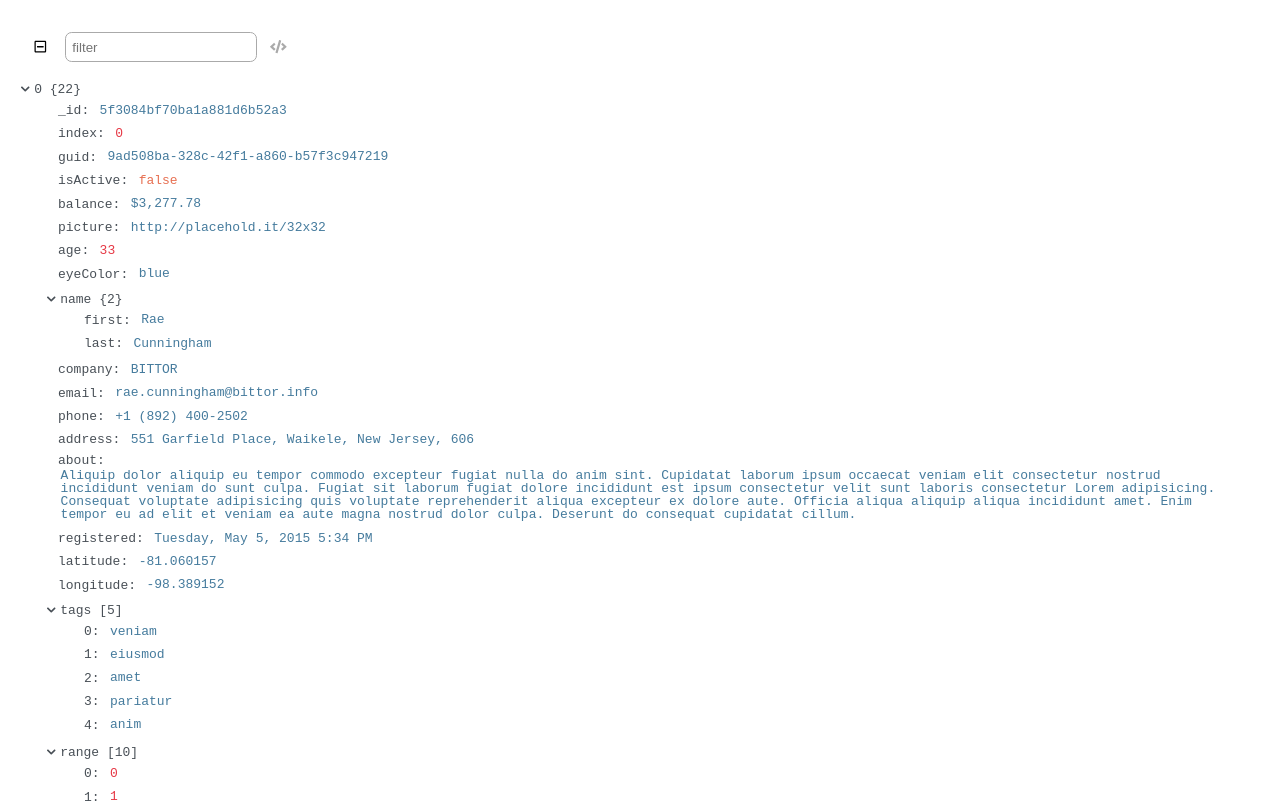
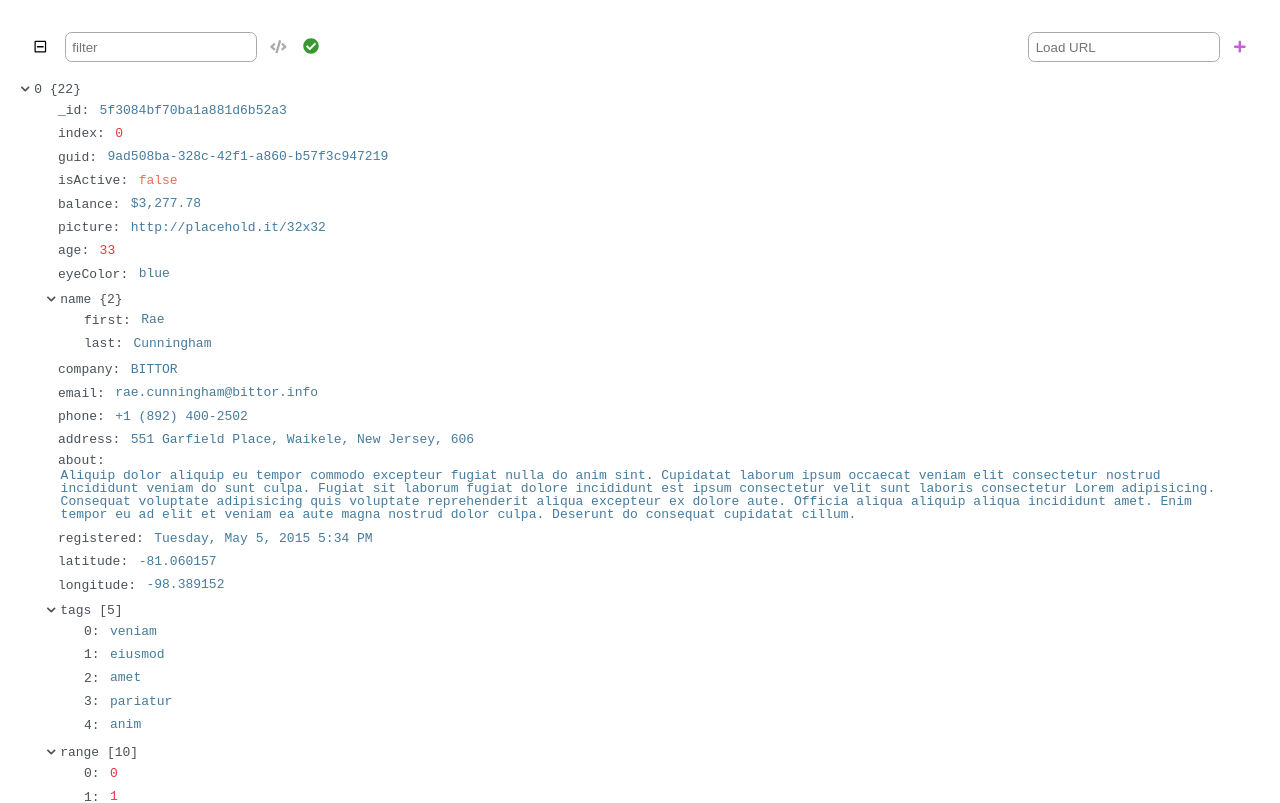
Before and after one commit to rhgrieve/react-json-view, a React (Create React App) app: page / in a window 1280 px wide. Shown: the top 803 px of the page. Built offline with nearby package versions, Linux system fonts and the light colour scheme.

Commit message:
Implement JSON validation and load from URL

```diff
--- a/src/components/JsonView.js
+++ b/src/components/JsonView.js
@@ -8,7 +8,7 @@ import { PrismView } from "./PrismView";
 import { filterObjectByKey } from "../utils/filter";
 
 export const JsonView = (props) => {
-  const data = props.data;
+  const [data, setData] = useState({});
   const options = {
     showControls: props.controls || true
   };
@@ -17,16 +17,7 @@ export const JsonView = (props) => {
   const [searchValue, setSearchValue] = useState("");
   const [expandAll, setExpandAll] = useState(false);
   const [showCodeView, setShowCodeView] = useState(false);
-
-  const toggleExpandAll = () => {
-    setExpandAll((expandAll) => !expandAll);
-  };
-
-  // comment
-
-  const toggleCodeView = () => {
-    setShowCodeView((showCodeView) => !showCodeView);
-  };
+  const [isValidJson, setIsValidJson] = useState(null);
 
   useEffect(() => {
     setExpandAll(true);
@@ -54,10 +45,49 @@ export const JsonView = (props) => {
     filterData(searchValue);
   }, [data, searchValue]);
 
-  // FOR CUSTOM INPUT FIELD
-  // const handleChange = (value) => {
-  //   setSearchValue(value);
-  // };
+  useEffect(() => {
+    if (validateJson(JSON.stringify(props.data))) {
+      setData(props.data);
+      setIsValidJson(true);
+    }
+  }, [props.data]);
+
+  const validateJson = (jsonString) => {
+    try {
+      JSON.parse(jsonString);
+    } catch (e) {
+      setIsValidJson(false);
+      return false;
+    }
+    return true;
+  };
+
+  const loadJsonFromURL = async (url) => {
+    await fetch("https://rough-glade-7b9a.alkmt.workers.dev", {
+      method: "post",
+      body: url
+    })
+      .then(async (res) => await res.json())
+      .then((json) => loadData(json));
+  };
+
+  const loadData = (json) => {
+    console.log("Validating json...");
+    if (validateJson(JSON.stringify(json))) {
+      setData(json);
+      console.log("json set");
+    } else {
+      console.log("could not validate json");
+    }
+  };
+
+  const toggleExpandAll = () => {
+    setExpandAll((expandAll) => !expandAll);
+  };
+
+  const toggleCodeView = () => {
+    setShowCodeView((showCodeView) => !showCodeView);
+  };
 
   const handleChange = (e) => {
     setSearchValue(e.target.value);
@@ -68,7 +98,9 @@ export const JsonView = (props) => {
     toggleExpandAll,
     expandAll,
     showCodeView,
-    toggleCodeView
+    toggleCodeView,
+    loadJsonFromURL,
+    isValidJson
   };
 
   const treeProps = {
@@ -78,8 +110,10 @@ export const JsonView = (props) => {
   };
 
   return (
+    <>
+      {options.showControls && <TreeControls {...controlProps} />}
+      {isValidJson ? (
         <div>
-      {options.showControls && <TreeControls {...controlProps} />}
           {showCodeView ? (
             <PrismView
               className={css(styles.prismView)}
@@ -89,6 +123,10 @@ export const JsonView = (props) => {
             <Tree {...treeProps} />
           )}
         </div>
+      ) : (
+        <p>Please enter valid JSON</p>
+      )}
+    </>
   );
 };
 
--- a/src/components/Tree.js
+++ b/src/components/Tree.js
@@ -26,7 +26,11 @@ export const Tree = (props) => {
           );
         })
       ) : (
-        <TreeChild query={props.query} element={filtered} expand />
+        <TreeChild
+          query={props.query}
+          element={filtered}
+          expand={props.expandAll}
+        />
       )}
     </div>
   );
--- a/src/components/TreeChild.js
+++ b/src/components/TreeChild.js
@@ -1,4 +1,4 @@
-import React, { useState } from "react";
+import React, { useState, useEffect } from "react";
 import uuid from "react-uuid";
 import { StyleSheet, css } from "aphrodite";
 
@@ -18,7 +18,11 @@ export const TreeChild = ({
   expand,
   query
 }) => {
-  const [expanded, setExpanded] = useState(expand);
+  const [expanded, setExpanded] = useState(true);
+
+  useEffect(() => {
+    setExpanded(expand);
+  }, [setExpanded, expand]);
 
   const handleExpandElement = () => {
     setExpanded((expanded) => !expanded);
--- a/src/components/TreeControls.js
+++ b/src/components/TreeControls.js
@@ -1,4 +1,4 @@
-import React from "react";
+import React, { useState } from "react";
 import { StyleSheet, css } from "aphrodite";
 
 import { FontAwesomeIcon } from "@fortawesome/react-fontawesome";
@@ -6,13 +6,31 @@ import {
   faPlusSquare,
   faMinusSquare
 } from "@fortawesome/free-regular-svg-icons";
-import { faCode } from "@fortawesome/free-solid-svg-icons";
+import {
+  faCode,
+  faPlus,
+  faCheckCircle,
+  faTimesCircle
+} from "@fortawesome/free-solid-svg-icons";
 
 import ReactTooltip from "react-tooltip";
 
 export const TreeControls = (props) => {
+  const [loadUrl, setLoadUrl] = useState("");
+
+  const handleLoadUrl = () => {
+    if (loadUrl) {
+      console.log(`loading URL: ${loadUrl}`);
+      props.loadJsonFromURL(loadUrl);
+    }
+  };
+
+  const handleBlur = (e) => {
+    setLoadUrl(e.target.value);
+  };
+
   const inputProps = {
-    className: css(styles.filterInput),
+    className: css(styles.input),
     type: "text",
     placeholder: "filter",
     onChange: props.handleChange,
@@ -22,6 +40,16 @@ export const TreeControls = (props) => {
   const expandAllButtonProps = {
     onClick: props.toggleExpandAll,
     disabled: props.showCodeView
+  };
+
+  const validIconClass = () => {
+    if (props.isValidJson === null) {
+      return css(styles.iconGray);
+    } else if (props.isValidJson) {
+      return css(styles.iconValid);
+    } else {
+      return css(styles.iconInvalid);
+    }
   };
 
   return (
@@ -49,6 +77,29 @@ export const TreeControls = (props) => {
       <ReactTooltip id="toggleCodeView" effect="solid" place="bottom">
         <span>Raw JSON</span>
       </ReactTooltip>
+      <FontAwesomeIcon
+        className={validIconClass()}
+        icon={props.isValidJson ? faCheckCircle : faTimesCircle}
+      />
+      <div className={css(styles.addJsonSection)}>
+        <input
+          type="text"
+          className={css(styles.input)}
+          placeholder="Load URL"
+          onBlur={handleBlur}
+        />
+        <button
+          data-tip
+          data-for="addJson"
+          className={css(styles.plusButton)}
+          onClick={handleLoadUrl}
+        >
+          <FontAwesomeIcon icon={faPlus} />
+        </button>
+        <ReactTooltip id="addJson" effect="solid" place="bottom">
+          <span>Add JSON</span>
+        </ReactTooltip>
+      </div>
     </div>
   );
 };
@@ -57,7 +108,7 @@ const styles = StyleSheet.create({
   controls: {
     marginBottom: "1em"
   },
-  filterInput: {
+  input: {
     border: "1px solid #aaaaaa",
     padding: "0.5em",
     margin: "0 1em",
@@ -68,9 +119,30 @@ const styles = StyleSheet.create({
     color: "#aaaaaa",
     ":hover": {
       color: "black"
-    }
+    },
+    margin: "0 1em 0 0"
+  },
+  addJsonSection: {
+    float: "right"
+  },
+  plusButton: {
+    color: "#C75FD9"
+  },
+  iconGray: {
+    color: "#aaaaaa"
+  },
+  expandSection: {
+    backgroundColor: "pink",
+    padding: "1em",
+    margin: "1em 0"
   },
   active: {
     color: "black"
+  },
+  iconValid: {
+    color: "#3A9830"
+  },
+  iconInvalid: {
+    color: "#C84730"
   }
 });
```
Lines whose indentation alone changed are shown as unchanged.
